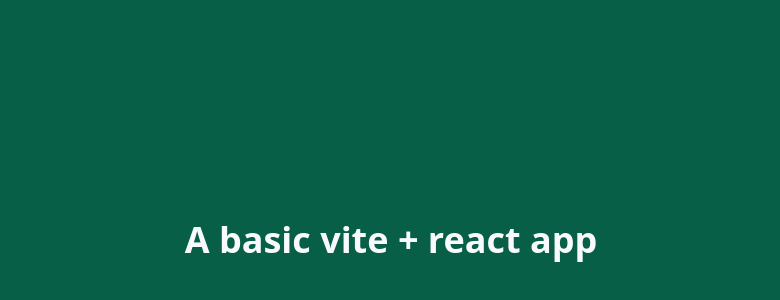
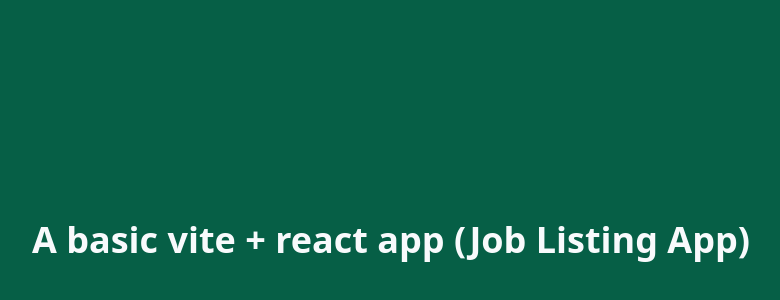
Before and after one commit to AbroShahzeb/job-listing-app, a React (Vite) app: page / in a window 1280 px wide. Shown: the part 160-460 px from the top of the page, without its empty margins (249-1029 px from the left). Built offline with nearby package versions, Linux system fonts and the light colour scheme.

Commit message:
Set up deployment

```diff
--- a/src/App.jsx
+++ b/src/App.jsx
@@ -1,7 +1,7 @@
 function App() {
   return (
     <div className="w-full min-h-screen grid place-content-center text-4xl font-bold bg-emerald-800 text-slate-50">
-      A basic vite + react app
+      A basic vite + react app (Job Listing App)
     </div>
   );
 }
--- a/vite.config.js
+++ b/vite.config.js
@@ -10,7 +10,7 @@
   };
 
   if (command !== "serve") {
-    config.base = "/ip-address-tracker/";
+    config.base = "/job-listing-app/";
   }
 
   return config;
```
